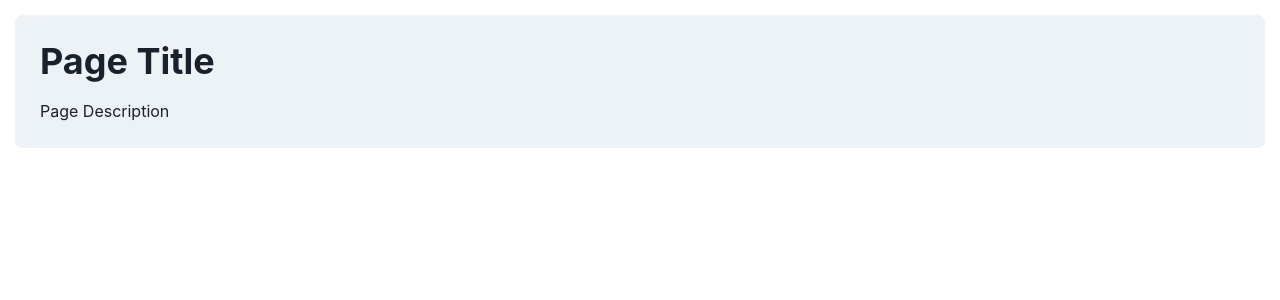
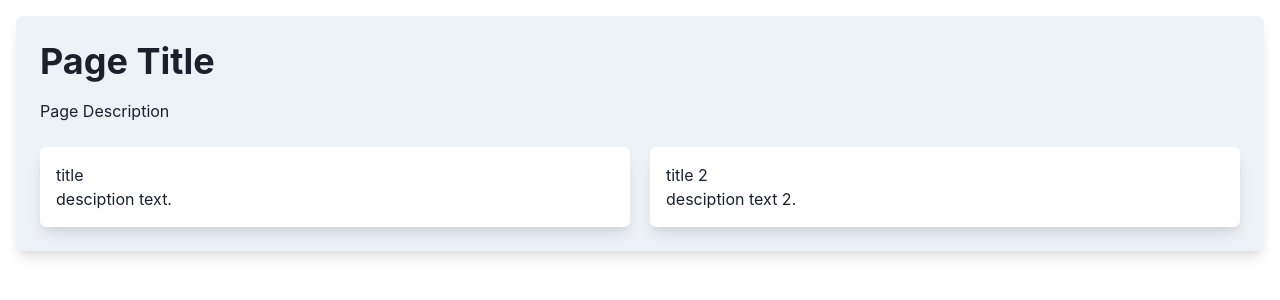
Before and after one commit to MSAZ89/chakra-test-2, a React (Create React App) app: page / in a window 1280 px wide. Shown: the top 300 px of the page. Built offline with nearby package versions, Linux system fonts and the light colour scheme.

Commit message:
cardgrid + edits

```diff
--- a/src/App.css
+++ b/src/App.css
@@ -0,0 +1,3 @@
+header {
+    margin-bottom: 1.5em;
+}
--- a/src/App.js
+++ b/src/App.js
@@ -1,11 +1,15 @@
 import './App.css';
-import { Container} from '@chakra-ui/react';
+import { Container, Box, } from '@chakra-ui/react';
 import Header from './components/header';
+import CardGrid from './components/cardgrid';
 
 function App() {
   return (
     <Container maxW='7xl' className='App'>
-      <Header h1='Page Title' desc="Page Description"/>
+      <Box boxShadow='lg' p='6' rounded='md' bg='gray.100' mt="4">
+        <Header h1='Page Title' desc="Page Description"/>
+        <CardGrid/>
+      </Box>
     </Container>
   );
 }
--- /dev/null
+++ b/src/components/cardgrid.js
@@ -0,0 +1,11 @@
+import MyCard from "./mycard"
+import { SimpleGrid } from '@chakra-ui/react'
+
+export default function CardGrid(){
+    return (
+        <SimpleGrid minChildWidth='200px' columns={2} spacing={5}>
+            <MyCard title="title" desc="desciption text." />
+            <MyCard title="title 2" desc="desciption text 2." />
+        </SimpleGrid>
+    )
+}
--- a/src/components/header.js
+++ b/src/components/header.js
@@ -1,14 +1,12 @@
-import { Box, Heading } from "@chakra-ui/react"
+import { Heading } from "@chakra-ui/react"
 
 export default function Header(props){
     return(
-        <Box boxShadow='xs' p='6' rounded='md' bg='gray.100' mt="4">
         <header>
             <Heading mb='4' as='h1' size='xl'>
                 {props.h1}
             </Heading>
             <p>{props.desc}</p>
         </header>
-        </Box>
     )
 }
--- /dev/null
+++ b/src/components/mycard.js
@@ -0,0 +1,10 @@
+import { Box } from "@chakra-ui/react"
+
+export default function MyCard(props){
+    return (
+        <Box boxShadow='lg' p='4' rounded='md' bg='white'>
+            <h2>{props.title}</h2>
+            <p>{props.desc}</p>
+        </Box>
+    )
+}
```
Also changed, not shown: public/logo192.png (added), public/logo512.png (added). Lines whose indentation alone changed are shown as unchanged.
